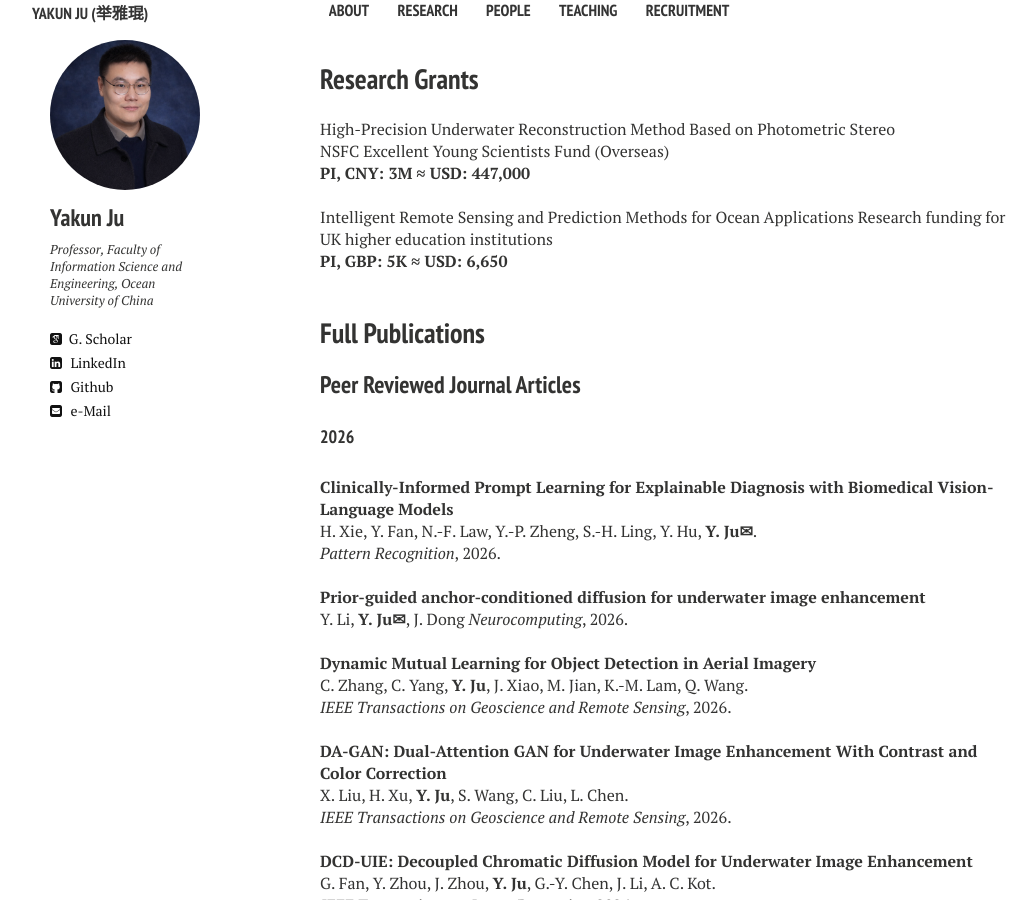
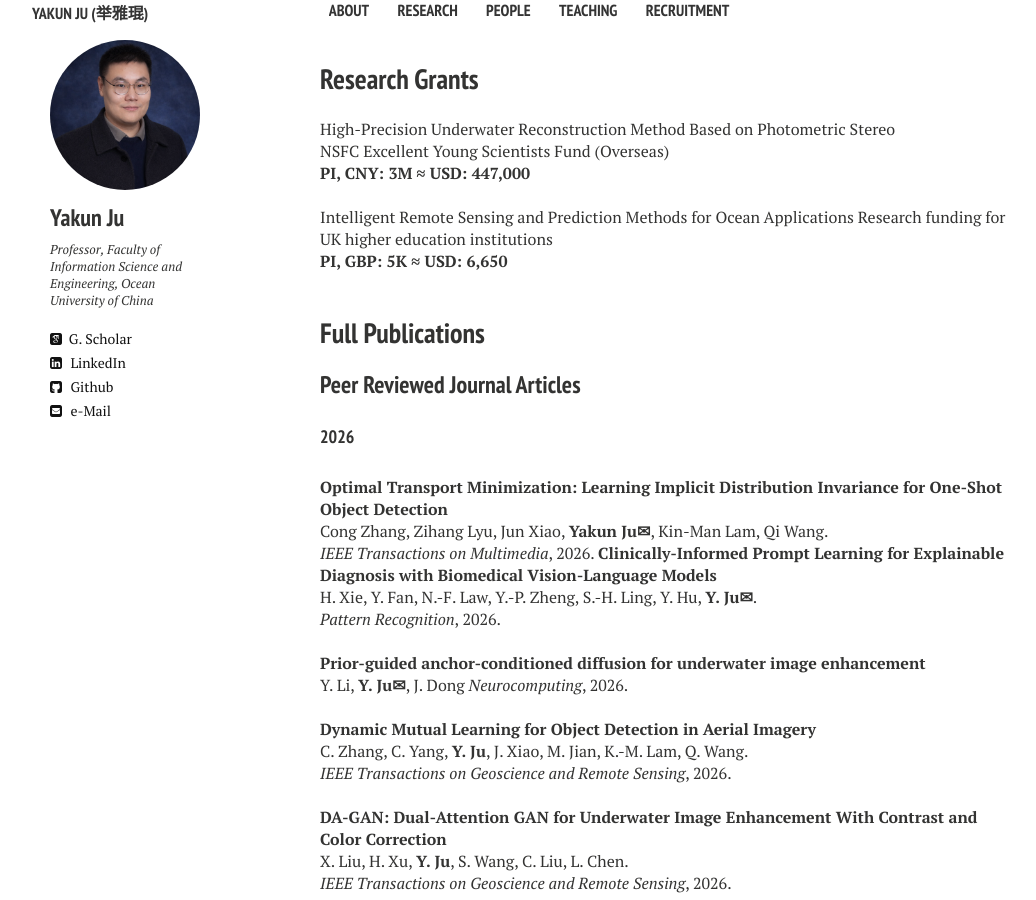
Before and after one commit to juyakun/juyakun.github.io, a Jekyll site: the page built from research.md, in a window 1280 px wide and 900 px high. Shown: the whole window, without its empty margins (112-1148 px from the left). Built offline with Jekyll 4.4.1, drawn with Linux system fonts in a browser that asks for light colours; nearby versions of some CDN libraries.

Commit message:
Update research.md

```diff
--- a/research.md
+++ b/research.md
@@ -42,6 +42,9 @@ Research funding for UK higher education institutions
 
 #### 2026
 
+**Optimal Transport Minimization: Learning Implicit Distribution Invariance for One-Shot Object Detection**
+Cong Zhang, Zihang Lyu, Jun Xiao,  **Yakun Ju✉**, Kin-Man Lam, Qi Wang.
+  *IEEE Transactions on Multimedia*, 2026.
 **Clinically-Informed Prompt Learning for Explainable Diagnosis with Biomedical Vision-Language Models**
   H. Xie, Y. Fan, N.-F. Law, Y.-P. Zheng, S.-H. Ling, Y. Hu, **Y. Ju✉**.
   *Pattern Recognition*, 2026.
```
